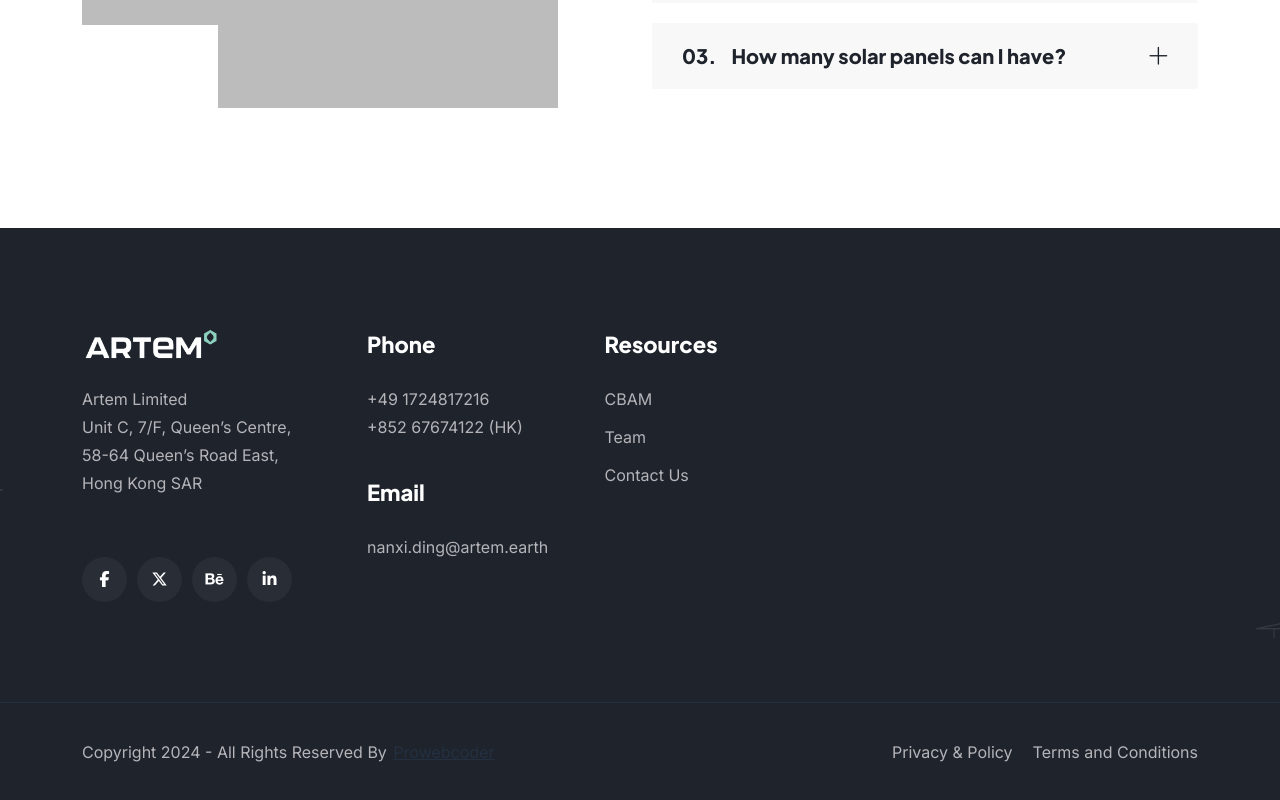
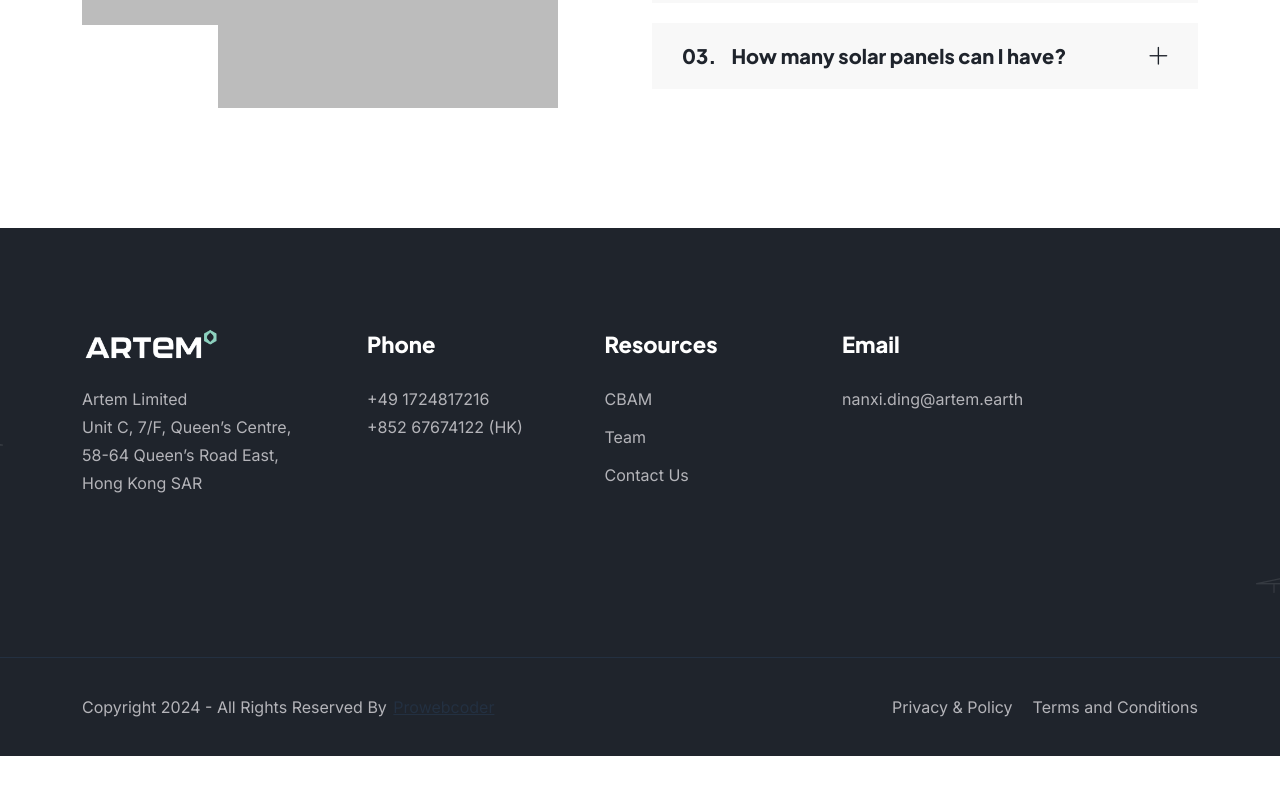
Before and after one commit to ArtemWebsite/Artem, a Next.js app: page /faq in a window 1280 px wide. Shown: the part 1605-2405 px from the top of the page. After the commit the page ends 2361 px from the top, so only its background shows below. Built offline with nearby package versions, Linux system fonts and the light colour scheme.

Commit message:
third  commit

```diff
--- a/components/layout/footers/footer-one.jsx
+++ b/components/layout/footers/footer-one.jsx
@@ -76,9 +76,7 @@ const FooterOne = () => {
                       Hong Kong SAR
                     </Link>
                   </p>
-                  <div className="social__icon mt-60">
-                    <Social />
-                  </div>
+                  <div className="social__icon mt-60"></div>
                 </div>
               </div>
             </div>
@@ -93,14 +91,6 @@ const FooterOne = () => {
                       </p>
                       <p>
                         <Link href="tel:+852 67674122">+852 67674122 (HK)</Link>
-                      </p>
-                    </div>
-                    <h6>Email</h6>
-                    <div className="footer__area-widget-info">
-                      <p>
-                        <Link href="mailto:nanxi.ding@artem.earth">
-                          nanxi.ding@artem.earth
-                        </Link>
                       </p>
                     </div>
                   </div>
@@ -125,28 +115,18 @@ const FooterOne = () => {
                 </div>
               </div>
             </div>
-            {/* <div className="col-lg-4 col-md-6 lg-mt-25">
+            <div className="col-lg-4 col-md-6 lg-mt-25">
               <div className="footer__area-widget">
-                <h6>Subscribe</h6>
-                <div className="footer__area-widget-subscribe">
-                  <form action="#">
-                    <input
-                      type="email"
-                      name="email"
-                      placeholder="Email Address"
-                      required="required"
-                    />
-                    <button type="submit">
-                      <i className="fas fa-paper-plane"></i>
-                    </button>
-                    <label>
-                      <input type="checkbox" />I agree with the terms and
-                      conditions
-                    </label>
-                  </form>
+                <h6>Email</h6>
+                <div className="footer__area-widget-info">
+                  <p>
+                    <Link href="mailto:nanxi.ding@artem.earth">
+                      nanxi.ding@artem.earth
+                    </Link>
+                  </p>
                 </div>
               </div>
-            </div> */}
+            </div>
           </div>
         </div>
         <div className="copyright__area lg-t-center">
```
